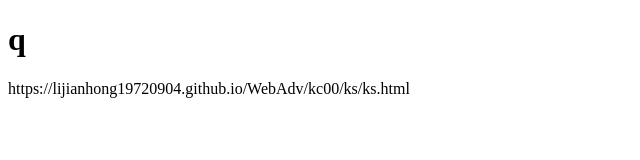
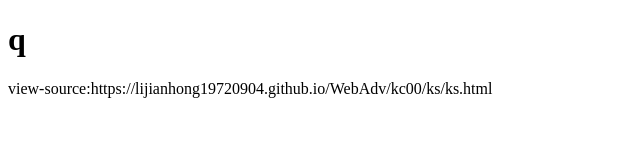
Before and after one commit to tulelele/tulelele.github.io, a plain HTML site: page index.html in a window 1280 px wide. Shown: the whole page, without its empty margins (0-640 px from the left). Drawn offline with Linux system fonts and the light colour scheme.

Commit message:
Update index.html

```diff
--- a/index.html
+++ b/index.html
@@ -8,7 +8,7 @@
 
 <h1>q</h1>
 
-<p>https://lijianhong19720904.github.io/WebAdv/kc00/ks/ks.html</p>
+<p>view-source:https://lijianhong19720904.github.io/WebAdv/kc00/ks/ks.html</p>
 
 </body>
 </html>
```
